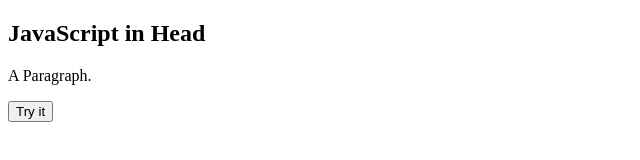
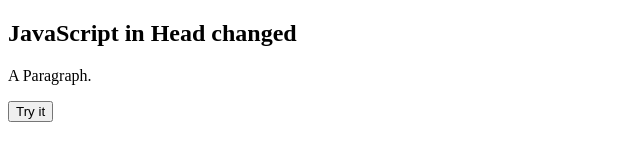
Before and after one commit to brainchildservices/learn-javascript, a plain HTML site: page Sreerag/SREERAG.HTML in a window 1280 px wide. Shown: the whole page, without its empty margins (0-640 px from the left). Drawn offline with Linux system fonts and the light colour scheme.

Commit message:
changed header

```diff
--- a/Sreerag/SREERAG.HTML
+++ b/Sreerag/SREERAG.HTML
@@ -9,7 +9,7 @@
 </head>
 <body>
 
-<h2>JavaScript in Head</h2>
+<h2>JavaScript in Head changed</h2>
 
 <p id="demo">A Paragraph.</p>
 
```
